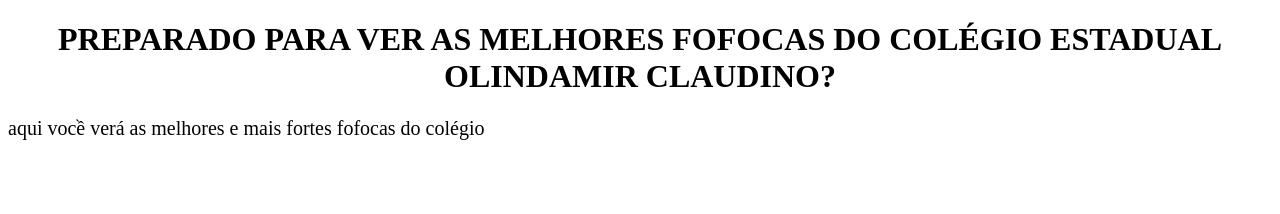
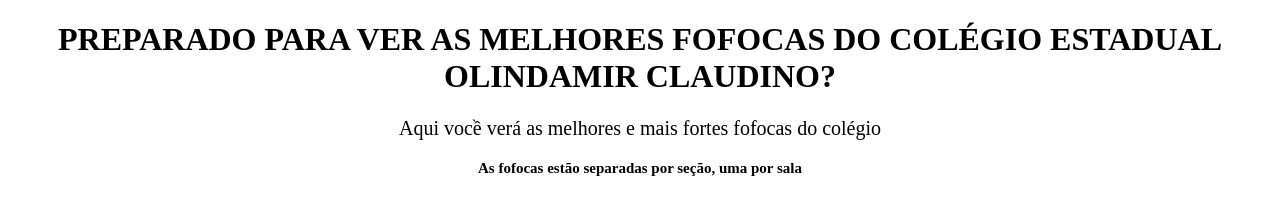
Before and after one commit to tefianegsts/p.-computacional, a plain HTML site: page index.html in a window 1280 px wide. Drawn offline with Linux system fonts and the light colour scheme.

Commit message:
Update index.html

```diff
--- a/index.html
+++ b/index.html
@@ -8,6 +8,8 @@
  	<h1 style="text-align: center;">PREPARADO PARA VER AS MELHORES FOFOCAS DO COLÉGIO
     ESTADUAL OLINDAMIR CLAUDINO?</h1>
 
-    <p style="font-size: 20px;">aqui vocề verá as melhores e mais fortes fofocas do colégio</p>
+    <p style="font-size: 20px; text-align: center;">Aqui vocề verá as melhores e mais fortes fofocas do colégio</p>
+
+    <p style="font-size: 15px; text-align: center;"><strong>As fofocas estão separadas por seção, uma por sala</strong></p>
  </body>
 </html>
```
